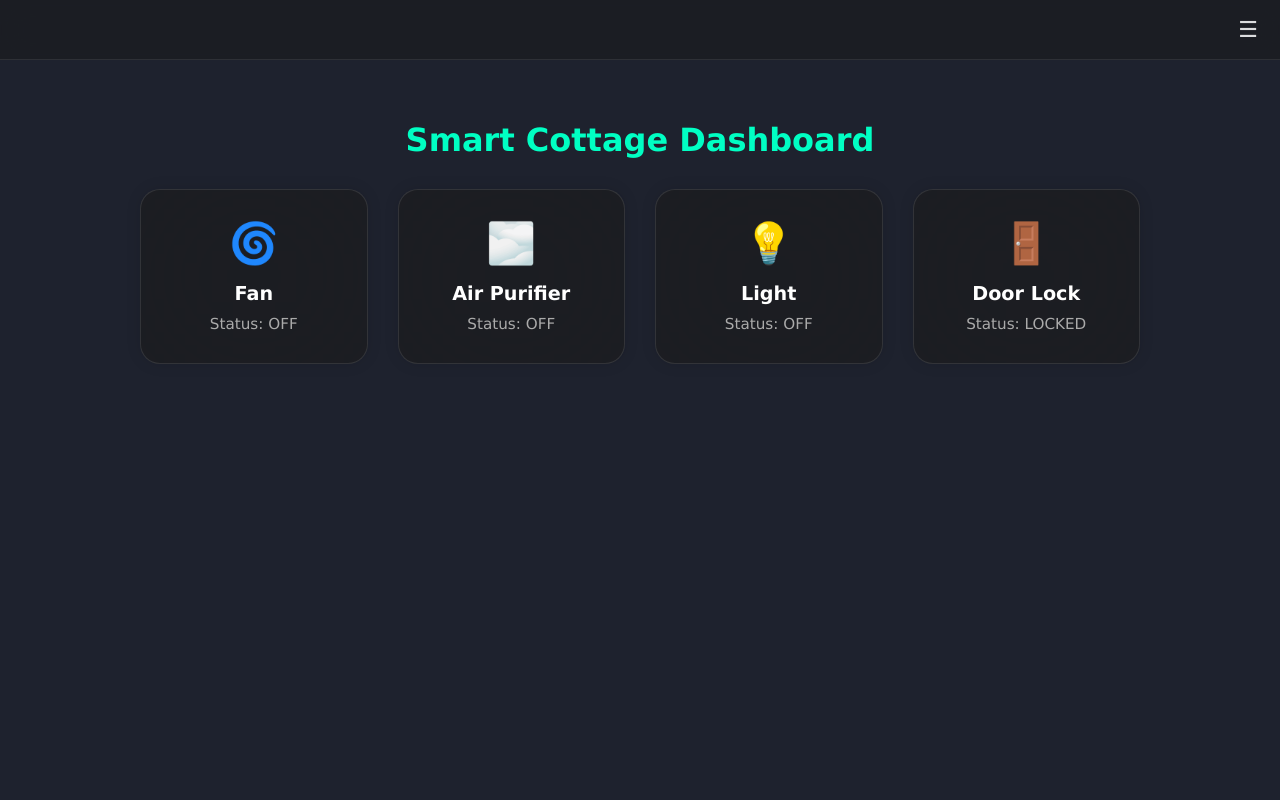
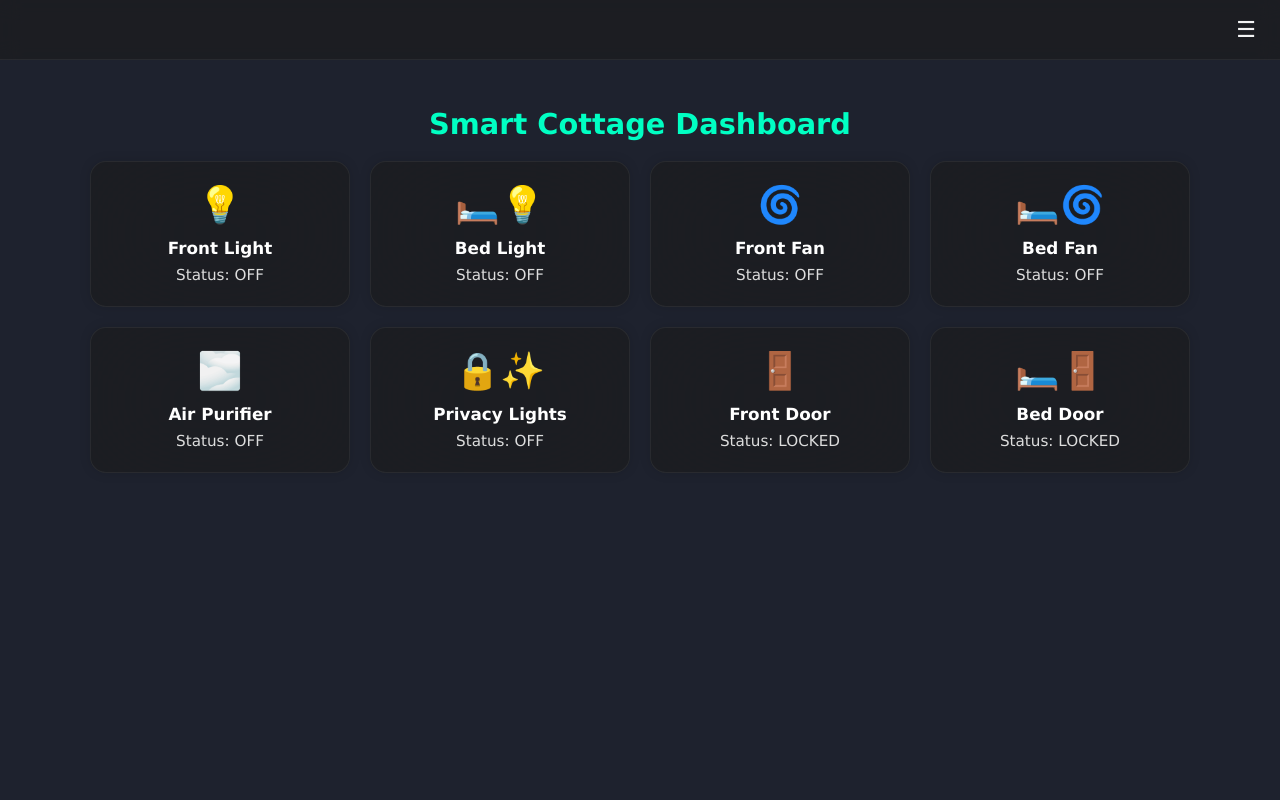
Before and after one commit to MASTER-DAX/cottage-app, a Flask app: page / in a window 1280 px wide. Run offline with Flask 3, Linux system fonts and the light colour scheme.

Commit message:
Update main.html

```diff
--- a/templates/main.html
+++ b/templates/main.html
@@ -12,7 +12,6 @@
       --accent-color: #00ffc3;
       --hover-shadow: rgba(0, 255, 195, 0.4);
     }
-
     body.light {
       --bg-color: #f0f0f0;
       --card-color: rgba(200, 200, 200, 0.6);
@@ -20,236 +19,35 @@
       --accent-color: #007965;
       --hover-shadow: rgba(0, 121, 101, 0.3);
     }
-
-    * {
-      box-sizing: border-box;
-      font-family: Verdana, sans-serif;
-      transition: all 0.3s ease;
-    }
-
-    body {
-      margin: 0;
-      background: var(--bg-color);
-      color: var(--text-color);
-      height: 100vh;
-      display: flex;
-      flex-direction: column;
-      overflow: hidden;
-    }
-
-    .topbar {
-      position: fixed;
-      top: 0;
-      left: 0;
-      width: 100%;
-      height: 60px;
-      background: var(--card-color);
-      opacity: 0.85;
-      backdrop-filter: blur(15px);
-      -webkit-backdrop-filter: blur(15px);
-      display: flex;
-      justify-content: flex-end;
-      align-items: center;
-      padding: 0 16px;
-      border-bottom: 1px solid rgba(255, 255, 255, 0.1);
-      z-index: 1000;
-    }
-
-    .burger-btn {
-      font-size: 22px;
-      background: none;
-      border: none;
-      color: var(--text-color);
-      cursor: pointer;
-      user-select: none;
-      padding: 2px 6px;
-      border-radius: 4px;
-    }
-
-    .burger-btn:hover {
-      background: rgba(255, 255, 255, 0.1);
-    }
-
-    .container {
-      display: flex;
-      flex: 1;
-      height: calc(100vh - 60px);
-      margin-top: 60px;
-      overflow: hidden;
-    }
-
-    .sidebar {
-      width: 260px;
-      background: var(--card-color);
-      padding: 20px;
-      display: flex;
-      flex-direction: column;
-      justify-content: space-between;
-      border-top-left-radius: 20px;
-      border-bottom-left-radius: 20px;
-      backdrop-filter: blur(20px);
-      transition: width 0.3s ease, opacity 0.3s ease, padding 0.3s ease;
-    }
-
-    /* HIDDEN BY DEFAULT */
-    .sidebar.hidden {
-      width: 0;
-      opacity: 0;
-      padding: 0;
-      overflow: hidden;
-    }
-
-    .logo-box {
-      display: flex;
-      align-items: center;
-      background: rgba(255, 255, 255, 0.08);
-      padding: 10px 16px;
-      border-radius: 12px;
-      font-size: 1.2rem;
-      font-weight: 600;
-      color: var(--text-color);
-      width: fit-content;
-      margin-bottom: 25px;
-    }
-
-    .logo-box span {
-      background: var(--accent-color);
-      color: #000;
-      font-weight: bold;
-      padding: 6px 10px;
-      border-radius: 8px;
-      margin-right: 10px;
-    }
-
-    .datetime-block {
-      margin-bottom: 30px;
-    }
-
-    .time {
-      font-size: 1.6rem;
-      font-weight: bold;
-    }
-
-    .date {
-      font-size: 0.9rem;
-      color: #ccc;
-    }
-
-    .search {
-      width: 100%;
-      padding: 10px 14px;
-      border-radius: 10px;
-      border: none;
-      margin-bottom: 25px;
-      background: rgba(255, 255, 255, 0.08);
-      color: var(--text-color);
-    }
-
-    .search::placeholder {
-      color: #aaa;
-    }
-
-    .nav-links {
-      display: flex;
-      flex-direction: column;
-      gap: 10px;
-    }
-
-    .nav-btn {
-      background: none;
-      border: none;
-      text-align: left;
-      padding: 10px 12px;
-      border-radius: 10px;
-      color: var(--text-color);
-      font-size: 0.95rem;
-      cursor: pointer;
-      display: flex;
-      gap: 10px;
-      align-items: center;
-    }
-
-    .nav-btn:hover {
-      background: rgba(255, 255, 255, 0.1);
-    }
-
-    .sidebar-footer {
-      display: flex;
-      flex-direction: column;
-      gap: 10px;
-    }
-
-    .mode-toggle {
-      background: none;
-      border: none;
-      font-size: 0.95rem;
-      color: var(--text-color);
-      cursor: pointer;
-      display: flex;
-      align-items: center;
-      gap: 8px;
-    }
-
-    .main {
-      flex: 1;
-      padding: 40px;
-      display: flex;
-      flex-direction: column;
-      align-items: center;
-      overflow-y: auto;
-      transition: margin-left 0.3s ease;
-    }
-
-    h1 {
-      font-size: 2rem;
-      color: var(--accent-color);
-      margin-bottom: 30px;
-    }
-
-    .dashboard {
-      display: grid;
-      grid-template-columns: repeat(auto-fit, minmax(220px, 1fr));
-      gap: 30px;
-      width: 100%;
-      max-width: 1000px;
-    }
-
-    .box {
-      background: var(--card-color);
-      border-radius: 20px;
-      padding: 30px 20px;
-      text-align: center;
-      cursor: pointer;
-      box-shadow: 0 0 15px rgba(0, 0, 0, 0.1);
-      backdrop-filter: blur(100px);
-      -webkit-backdrop-filter: blur(100px);
-      border: 1px solid rgba(255, 255, 255, 0.1);
-    }
-
-    .box:hover {
-      box-shadow: 0 0 20px var(--hover-shadow);
-      transform: translateY(-5px);
-    }
-
-    .box.active {
-      box-shadow: 0 0 30px var(--hover-shadow);
-    }
-
-    .box-icon {
-      font-size: 40px;
-      margin-bottom: 15px;
-      color: var(--text-color);
-    }
-
-    .box-title {
-      font-size: 1.2rem;
-      font-weight: bold;
-    }
-
-    .status {
-      margin-top: 10px;
-      font-size: 0.95rem;
-      color: #aaa;
+    * { box-sizing: border-box; font-family: Verdana, sans-serif; transition: all 0.25s ease; }
+    body { margin: 0; background: var(--bg-color); color: var(--text-color); height: 100vh; display: flex; flex-direction: column; overflow: hidden; }
+    .topbar { position: fixed; top: 0; left: 0; width: 100%; height: 60px; background: var(--card-color); opacity: 0.95; backdrop-filter: blur(10px); display: flex; justify-content: flex-end; align-items: center; padding: 0 16px; border-bottom: 1px solid rgba(255,255,255,0.06); z-index: 1000; }
+    .burger-btn { font-size: 22px; background: none; border: none; color: var(--text-color); cursor: pointer; padding: 6px 8px; border-radius: 6px; }
+    .container { display: flex; flex: 1; height: calc(100vh - 60px); margin-top: 60px; overflow: hidden; }
+    .sidebar { width: 260px; background: var(--card-color); padding: 20px; display: flex; flex-direction: column; justify-content: space-between; border-top-left-radius: 20px; border-bottom-left-radius: 20px; backdrop-filter: blur(20px); transition: width 0.3s ease, opacity 0.3s ease, padding 0.3s ease; }
+    .sidebar.hidden { width: 0; opacity: 0; padding: 0; overflow: hidden; }
+    .logo-box { display: flex; align-items: center; background: rgba(255,255,255,0.06); padding: 10px 14px; border-radius: 12px; font-size: 1.1rem; font-weight: 600; color: var(--text-color); width: fit-content; margin-bottom: 18px; }
+    .logo-box span { background: var(--accent-color); color: #000; font-weight: bold; padding: 6px 10px; border-radius: 8px; margin-right: 10px; }
+    .datetime-block { margin-bottom: 20px; }
+    .time { font-size: 1.4rem; font-weight: bold; }
+    .date { font-size: 0.9rem; color: #ccc; }
+    .search { width: 100%; padding: 10px 14px; border-radius: 10px; border: none; margin-bottom: 18px; background: rgba(255,255,255,0.05); color: var(--text-color); }
+    .nav-links { display:flex; flex-direction: column; gap: 10px; margin-bottom: 10px; }
+    .nav-btn { background: none; border: none; text-align: left; padding: 10px 12px; border-radius: 10px; color: var(--text-color); font-size: 0.95rem; cursor: pointer; display: flex; gap: 10px; align-items: center; }
+    .sidebar-footer { display:flex; flex-direction: column; gap: 8px; }
+    .mode-toggle { background: none; border: none; font-size: 0.95rem; color: var(--text-color); cursor: pointer; display:flex; align-items:center; gap:8px; }
+    .main { flex: 1; padding: 28px; display:flex; flex-direction: column; align-items: center; overflow-y: auto; }
+    h1 { font-size: 1.8rem; color: var(--accent-color); margin-bottom: 20px; }
+    .dashboard { display: grid; grid-template-columns: repeat(auto-fit, minmax(220px, 1fr)); gap: 20px; width: 100%; max-width: 1100px; }
+    .box { background: var(--card-color); border-radius: 16px; padding: 22px 16px; text-align: center; cursor: pointer; box-shadow: 0 0 12px rgba(0,0,0,0.12); backdrop-filter: blur(60px); border: 1px solid rgba(255,255,255,0.06); transition: transform 0.18s ease, box-shadow 0.18s ease; user-select: none; }
+    .box:hover { transform: translateY(-6px); box-shadow: 0 10px 30px var(--hover-shadow); }
+    .box.active { box-shadow: 0 14px 42px var(--hover-shadow); transform: translateY(-8px); }
+    .box-icon { font-size: 36px; margin-bottom: 12px; color: var(--text-color); }
+    .box-title { font-size: 1.05rem; font-weight: 700; margin-bottom: 8px; color: var(--text-color); }
+    .status { margin-top: 8px; font-size: 0.95rem; color: #ddd; }
+    @media (max-width: 720px) {
+      .sidebar { display: none; }
+      .container { margin-top: 60px; }
     }
   </style>
 </head>
@@ -259,16 +57,17 @@
   </div>
 
   <div class="container">
-    <!-- SIDEBAR HIDDEN BY DEFAULT -->
     <div class="sidebar hidden" id="sidebar">
       <div>
         <div class="logo-box">
           <span>CK</span> CottageKit
         </div>
+
         <div class="datetime-block">
           <div class="time" id="time">--:--:--</div>
           <div class="date" id="date">Loading...</div>
         </div>
+
         <input type="text" class="search" placeholder="Search..." />
         <div class="nav-links">
           <button class="nav-btn">🏠 Dashboard</button>
@@ -276,6 +75,7 @@
           <button class="nav-btn">ℹ️ About</button>
         </div>
       </div>
+
       <div class="sidebar-footer">
         <button class="nav-btn">🚪 Logout</button>
         <button class="mode-toggle" onclick="toggleMode()" id="modeToggle">
@@ -288,24 +88,55 @@
     <main class="main" id="mainContent">
       <h1>Smart Cottage Dashboard</h1>
       <div class="dashboard">
-        <div class="box" id="fanBox">
-          <div class="box-icon">🌀</div>
-          <div class="box-title">Fan</div>
+        <!-- Row 1 -->
+        <div class="box" id="frontLightBox">
+          <div class="box-icon">💡</div>
+          <div class="box-title">Front Light</div>
           <div class="status">Status: <span>OFF</span></div>
         </div>
+
+        <div class="box" id="bedLightBox">
+          <div class="box-icon">🛏️💡</div>
+          <div class="box-title">Bed Light</div>
+          <div class="status">Status: <span>OFF</span></div>
+        </div>
+
+        <!-- Row 2 -->
+        <div class="box" id="frontFanBox">
+          <div class="box-icon">🌀</div>
+          <div class="box-title">Front Fan</div>
+          <div class="status">Status: <span>OFF</span></div>
+        </div>
+
+        <div class="box" id="bedFanBox">
+          <div class="box-icon">🛏️🌀</div>
+          <div class="box-title">Bed Fan</div>
+          <div class="status">Status: <span>OFF</span></div>
+        </div>
+
+        <!-- Row 3 -->
         <div class="box" id="purifierBox">
           <div class="box-icon">🌫️</div>
           <div class="box-title">Air Purifier</div>
           <div class="status">Status: <span>OFF</span></div>
         </div>
-        <div class="box" id="lightBox">
-          <div class="box-icon">💡</div>
-          <div class="box-title">Light</div>
+
+        <div class="box" id="privacyLightsBox">
+          <div class="box-icon">🔒✨</div>
+          <div class="box-title">Privacy Lights</div>
           <div class="status">Status: <span>OFF</span></div>
         </div>
-        <div class="box" id="doorBox">
+
+        <!-- Row 4 (doors) -->
+        <div class="box" id="frontDoorBox">
           <div class="box-icon">🚪</div>
-          <div class="box-title">Door Lock</div>
+          <div class="box-title">Front Door</div>
+          <div class="status">Status: <span>LOCKED</span></div>
+        </div>
+
+        <div class="box" id="bedDoorBox">
+          <div class="box-icon">🛏️🚪</div>
+          <div class="box-title">Bed Door</div>
           <div class="status">Status: <span>LOCKED</span></div>
         </div>
       </div>
@@ -332,10 +163,7 @@
     // Sidebar toggle
     const burgerBtn = document.getElementById("burgerBtn");
     const sidebar = document.getElementById("sidebar");
-
-  burgerBtn.addEventListener("click", () => {
-    sidebar.classList.toggle("hidden");
-  });
+    burgerBtn.addEventListener("click", () => sidebar.classList.toggle("hidden"));
 
     // Light/Dark mode toggle
     function toggleMode() {
@@ -352,96 +180,100 @@
       }
     }
 
-  // Device toggle events
-  document.addEventListener("DOMContentLoaded", function () {
-    const fanBox = document.getElementById("fanBox");
-    const lightBox = document.getElementById("lightBox");
-    const purifierBox = document.getElementById("purifierBox");
-    const doorBox = document.getElementById("doorBox");
-
-    fanBox?.addEventListener("click", () => {
-      const statusEl = fanBox.querySelector(".status span");
-      const currentStatus = statusEl.textContent;
-      const newStatus = currentStatus === "ON" ? "off" : "on";
-
-      fetch("/fan", {
+    // Utility to POST action for a device
+    async function sendDeviceAction(deviceName, action) {
+      try {
+        const resp = await fetch(`/device/${encodeURIComponent(deviceName)}`, {
           method: "POST",
           headers: { "Content-Type": "application/json" },
-        body: JSON.stringify({ action: newStatus })
-      })
-        .then(response => response.json())
-        .then(data => {
-          statusEl.textContent = data.fan_status;
-          fanBox.classList.toggle("active", data.fan_status === "ON");
-        })
-        .catch(error => {
-          console.error("Failed to toggle fan:", error);
-          alert("Failed to toggle fan.");
+          body: JSON.stringify({ action: action, device_id: "esp32_1" })
+        });
+        if (!resp.ok) {
+          const err = await resp.json().catch(()=>({error: 'unknown'}));
+          throw new Error(err.error || 'Request failed');
+        }
+        return await resp.json();
+      } catch (e) {
+        console.error("sendDeviceAction error:", e);
+        throw e;
+      }
+    }
+
+    // Toggle helper: set display state and active class
+    function applyStateToBox(boxEl, displayState) {
+      const statusEl = boxEl.querySelector(".status span");
+      statusEl.textContent = displayState;
+      boxEl.classList.toggle("active", displayState === "ON" || displayState === "UNLOCKED");
+    }
+
+    // Setup click handlers for each device box
+    document.addEventListener("DOMContentLoaded", () => {
+      // Map DOM ids -> device names (must match backend CMD_MAP keys)
+      const mapping = {
+        frontLightBox: { device: "front_light", type: "binary" },
+        bedLightBox:   { device: "bed_light",   type: "binary" },
+        frontFanBox:   { device: "front_fan",   type: "binary" },
+        bedFanBox:     { device: "bed_fan",     type: "binary" },
+        purifierBox:   { device: "purifier",    type: "binary" },
+        privacyLightsBox: { device: "privacy_lights", type: "binary" },
+        frontDoorBox:  { device: "front_door",  type: "lock" },
+        bedDoorBox:    { device: "bed_door",    type: "lock" },
+      };
+
+      // Attach listeners
+      Object.entries(mapping).forEach(([boxId, meta]) => {
+        const box = document.getElementById(boxId);
+        if (!box) return;
+        box.addEventListener("click", async () => {
+          const statusSpan = box.querySelector(".status span");
+          const curr = (statusSpan.textContent || "").toUpperCase();
+
+          // Decide next action based on type
+          let action;
+          if (meta.type === "binary") {
+            action = (curr === "ON") ? "off" : "on";
+          } else if (meta.type === "lock") {
+            action = (curr === "UNLOCKED" || curr === "UNLOCK") ? "lock" : "unlock";
+          } else {
+            action = (curr === "ON") ? "off" : "on";
+          }
+
+          // Optimistic UI change while the server queues command
+          try {
+            // Immediately set a "working" state (optional)
+            statusSpan.textContent = "…";
+
+            const res = await sendDeviceAction(meta.device, action);
+            const newState = res.new_state || (action === "on" ? "ON" : (action === "off" ? "OFF" : action.toUpperCase()));
+            applyStateToBox(box, newState);
+          } catch (err) {
+            // Revert or show an error
+            alert("Failed to send command. Check server or network.");
+            // If we failed, try to restore previous text
+            statusSpan.textContent = curr;
+          }
         });
       });
 
-    lightBox?.addEventListener("click", () => {
-      const statusEl = lightBox.querySelector(".status span");
-      const currentStatus = statusEl.textContent;
-      const newStatus = currentStatus === "ON" ? "off" : "on";
-
-      fetch("/light", {
-        method: "POST",
-        headers: { "Content-Type": "application/json" },
-        body: JSON.stringify({ action: newStatus })
-      })
-        .then(response => response.json())
-        .then(data => {
-          statusEl.textContent = data.light_status;
-          lightBox.classList.toggle("active", data.light_status === "ON");
-        })
-        .catch(error => {
-          console.error("Failed to toggle light:", error);
-          alert("Failed to toggle light.");
+      // Fetch last known statuses from backend and apply them
+      (async function loadStatuses() {
+        try {
+          const resp = await fetch(`/api/status?device_id=esp32_1`);
+          if (!resp.ok) return;
+          const payload = await resp.json();
+          const statuses = payload.status || {};
+          Object.entries(mapping).forEach(([boxId, meta]) => {
+            const box = document.getElementById(boxId);
+            if (!box) return;
+            const state = statuses[meta.device];
+            if (state) {
+              applyStateToBox(box, state);
+            }
           });
-    });
-
-    purifierBox?.addEventListener("click", () => {
-      const statusEl = purifierBox.querySelector(".status span");
-      const currentStatus = statusEl.textContent;
-      const newStatus = currentStatus === "ON" ? "off" : "on";
-
-      fetch("/purifier", {
-        method: "POST",
-        headers: { "Content-Type": "application/json" },
-        body: JSON.stringify({ action: newStatus })
-      })
-        .then(response => response.json())
-        .then(data => {
-          statusEl.textContent = data.purifier_status;
-          purifierBox.classList.toggle("active", data.purifier_status === "ON");
-        })
-        .catch(error => {
-          console.error("Failed to toggle purifier:", error);
-          alert("Failed to toggle air purifier.");
-        });
-    });
-
-    doorBox?.addEventListener("click", () => {
-      const statusEl = doorBox.querySelector(".status span");
-      const currentStatus = statusEl.textContent;
-      const newStatus = currentStatus === "LOCKED" ? "unlock" : "lock";
-
-      fetch("/door", {
-        method: "POST",
-        headers: { "Content-Type": "application/json" },
-        body: JSON.stringify({ action: newStatus })
-      })
-        .then(response => response.json())
-        .then(data => {
-          statusEl.textContent = data.door_status;
-          doorBox.classList.toggle("active", data.door_status === "UNLOCKED");
-        })
-        .catch(error => {
-          console.error("Failed to toggle door lock:", error);
-          alert("Failed to toggle door lock.");
-        });
-    });
+        } catch (e) {
+          console.warn("Could not load statuses:", e);
+        }
+      })();
     });
   </script>
 </body>
```
Lines whose indentation alone changed are shown as unchanged.
